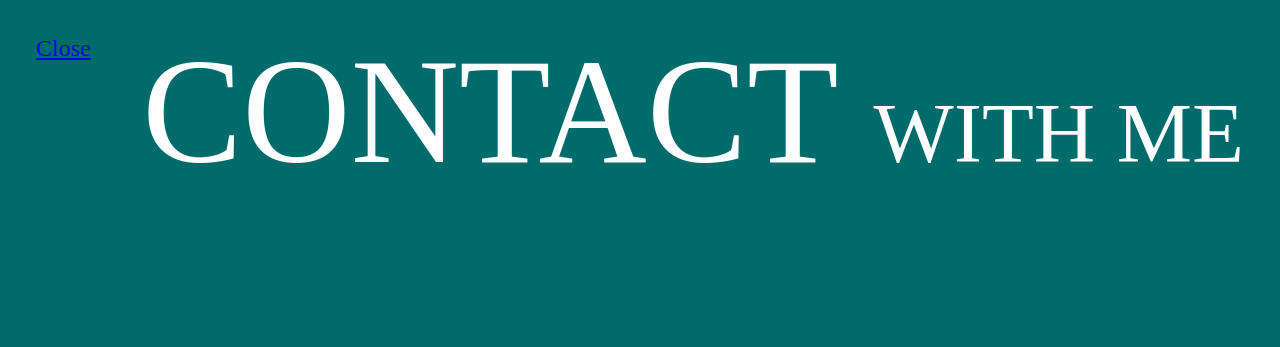
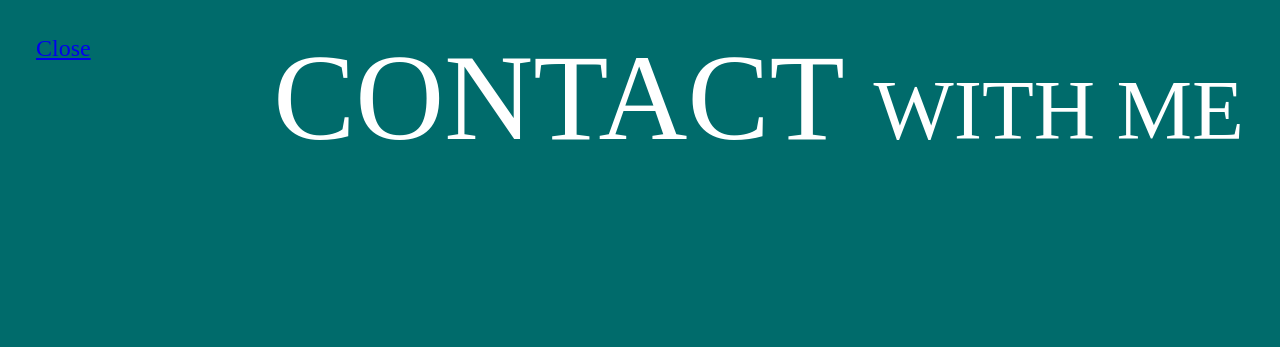
Before and after one commit to alexbaaaa/alexbaaaa.github.io, a website: page contact.html in a window 1280 px wide. Shown: the top 347 px of the page. Drawn offline with Linux system fonts and the light colour scheme; a web font is replaced by a local one.

Commit message:
ContactMovil - 1

```diff
--- a/assest/css/contact.css
+++ b/assest/css/contact.css
@@ -15,7 +15,7 @@
         h1 {
             margin-top: var(--margen);
             margin-right: var(--margen);
-            font-size: 150px;
+            font-size: clamp(5.3125rem, 4.3427rem + 4.1935vw, 9.375rem);
             color: white;
             span {
                 font-size: 85px;
--- /dev/null
+++ b/assest/css/contact_movil.css
@@ -0,0 +1,3 @@
+@media (max-width: 480px) {
+
+}
--- a/contact.html
+++ b/contact.html
@@ -6,6 +6,7 @@
     <title>Contact</title>
     <link rel="stylesheet" href="assest/css/styles.css">
     <link rel="stylesheet" href="assest/css/contact.css">
+    <link rel="stylesheet" href="assest/css/contact_movil.css">
 </head>
 <body>
 <!-- Archivo provisional para el contact-->
```
